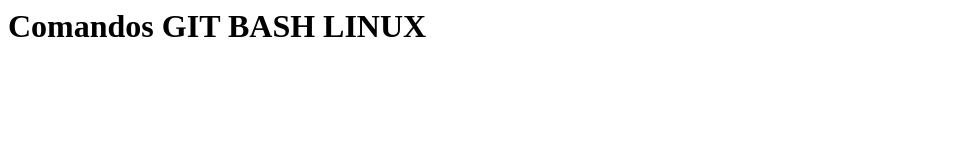
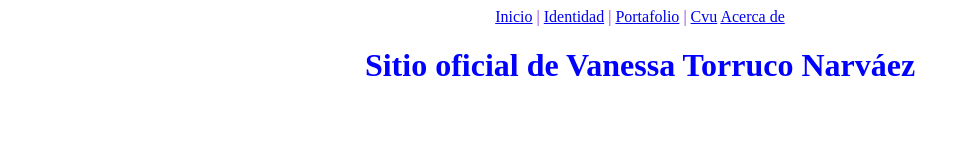
Before and after one commit to Vanessa9202/proyectovtn, a plain HTML site: page index.html in a window 1280 px wide. Shown: the whole page, without its empty margins (0-969 px from the left). Drawn offline with Linux system fonts and the light colour scheme.

Commit message:
Se añadió menú horizontal y archivos de estilos

```diff
--- /dev/null
+++ b/css/style.css
@@ -0,0 +1,10 @@
+
+.menuHorizontal{
+    text-align: center;
+    color: blueviolet
+}
+
+.titulo{
+    text-align: center;
+    color: blue;
+}
--- a/index.html
+++ b/index.html
@@ -1,8 +1,21 @@
-<html>
-    <head>
-        <title>GIT BASH</title>
-    </head>
+<!DOCTYPE html>
+<html lang="en">
+<head>
+    <meta charset= "UTF-8">
+    <meta name="viewport" content="width=device-width">
+    <title>Mi primer proyecto de GIT</title>
+    <link rel="stylesheet" type="text/css" href="css/style.css">
+</head>
 <body>
-    <h1> Comandos GIT BASH LINUX </h1>
+    <div class="menuHorizontal">
+        <a href="index.html">Inicio</a> |
+        <a href="identidad.html">Identidad</a> |
+        <a href="portafolio.html">Portafolio</a> |
+        <a href="cvu.html">Cvu</a>
+        <a href="acerca.html">Acerca de</a>
+        </div>
+        <div class="titulo">
+        <h1>Sitio oficial de Vanessa Torruco Narváez</h1>
+        </div>
 </body>
 <html>
```
